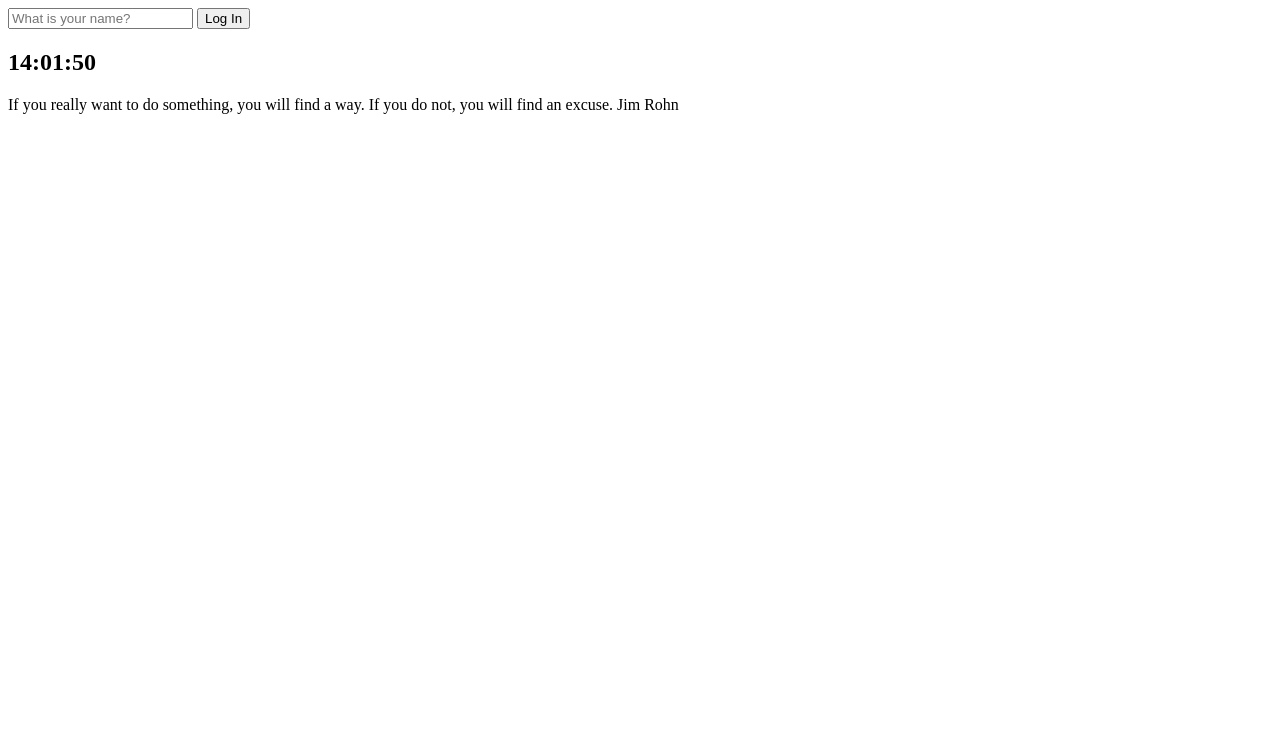
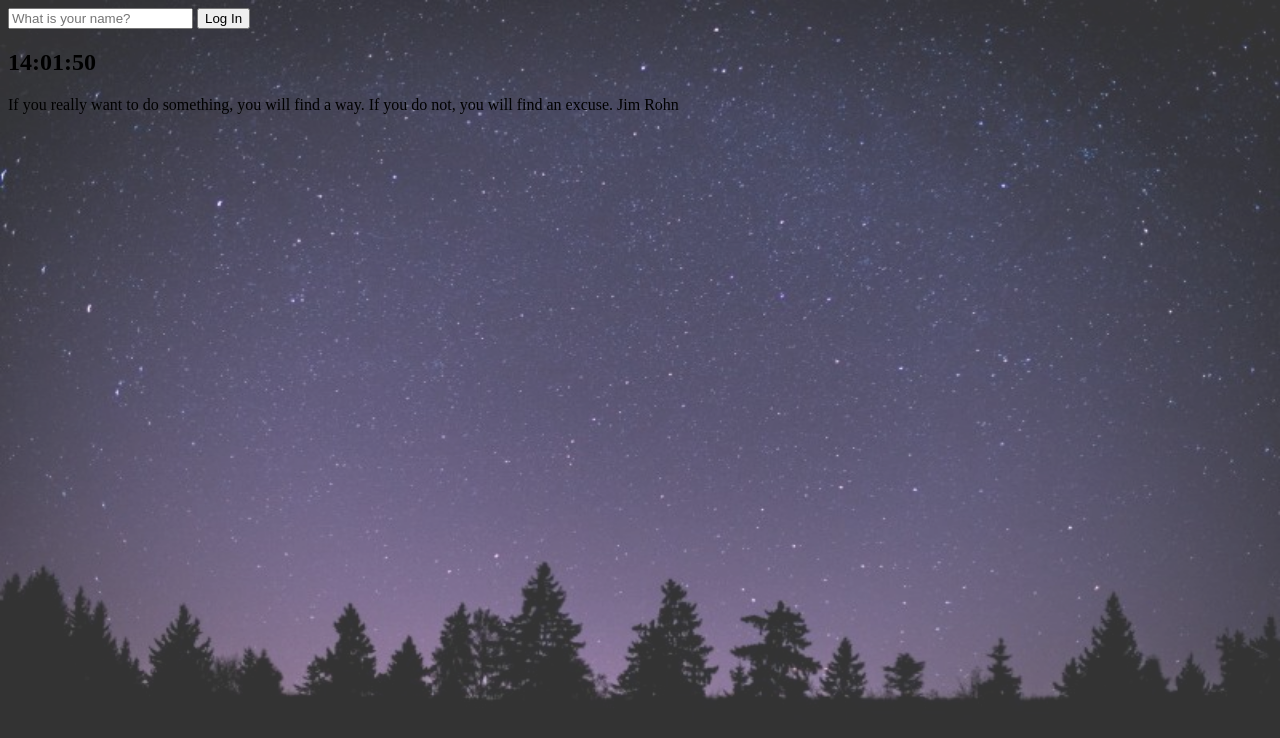
Before and after one commit to min9-530/Chrome-app-clone-coding-with-VanillaJS, a plain HTML site: page index.html in a window 1280 px wide. Drawn offline with Linux system fonts and the light colour scheme.

Commit message:
backgroundimage

```diff
--- a/css/style.css
+++ b/css/style.css
@@ -5,3 +5,15 @@
 /* #greeting {
     color: red;
 } */
+
+img {
+    position:absolute;
+    width:100%;
+    height:100%;
+    left: 0px;
+    top: 0px;
+    right:0px;
+    bottom:0px;
+    z-index: -1;
+    opacity:80%;
+}
--- a/index.html
+++ b/index.html
@@ -26,5 +26,6 @@
     <script src="js/greetings.js"></script>
     <script src="js/clock.js"></script>
     <script src="js/quotes.js"></script>
+    <script src="js/background.js"></script>
 </body>
 </html>
--- /dev/null
+++ b/js/background.js
@@ -0,0 +1,15 @@
+const images = [
+    "images.jpeg",
+    "stars-2616537.jpg",
+    "다운로드 (1).jpeg"
+];
+
+const chosenImage = images[Math.floor(Math.random() * images.length)];
+
+const bgImage = document.createElement("img");
+
+bgImage.src = `img/${chosenImage}`;
+
+console.log(bgImage);
+
+document.body.appendChild(bgImage);
```
Also changed, not shown: img/images.jpeg (added), img/stars-2616537.jpg (added), img/다운로드 (1).jpeg (added).
